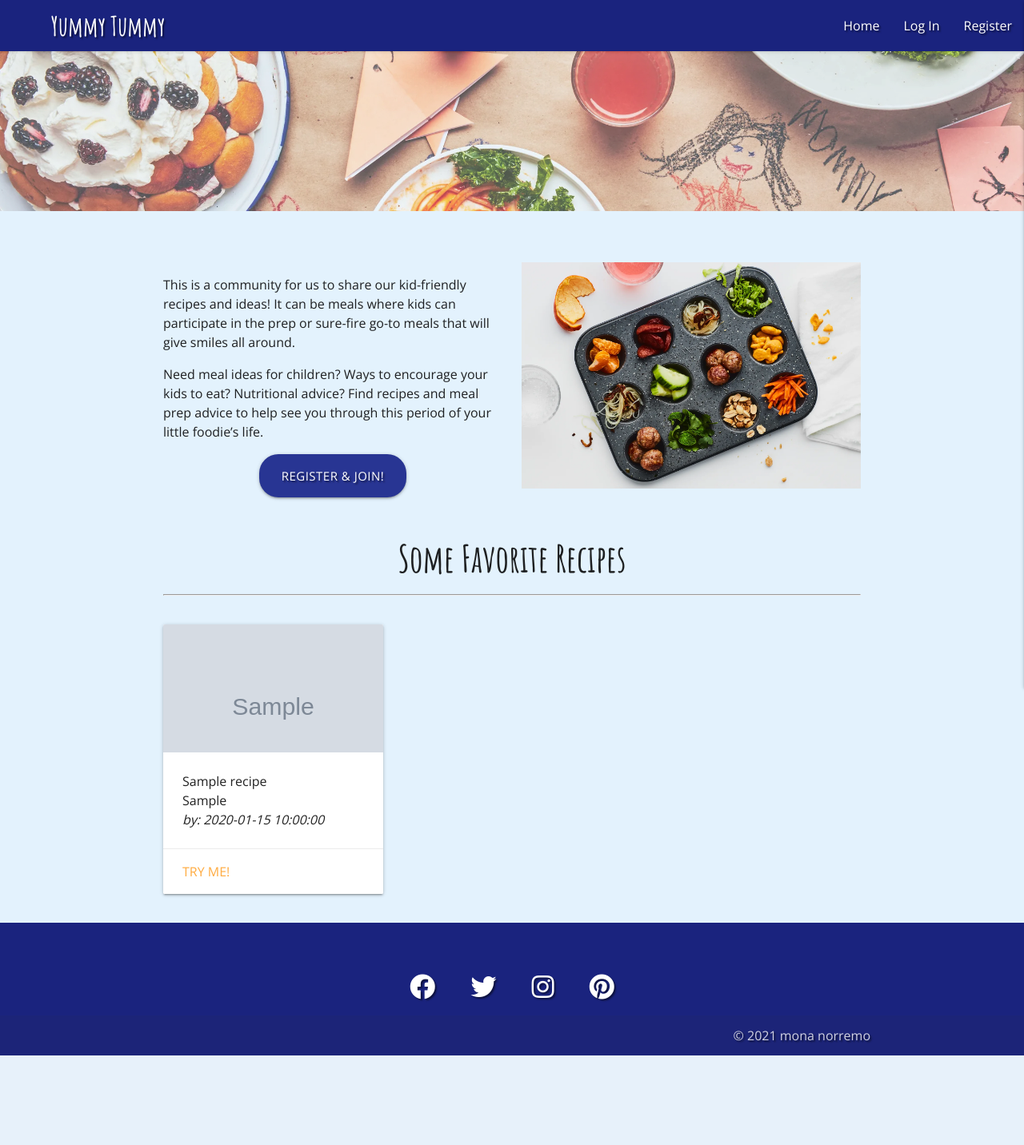
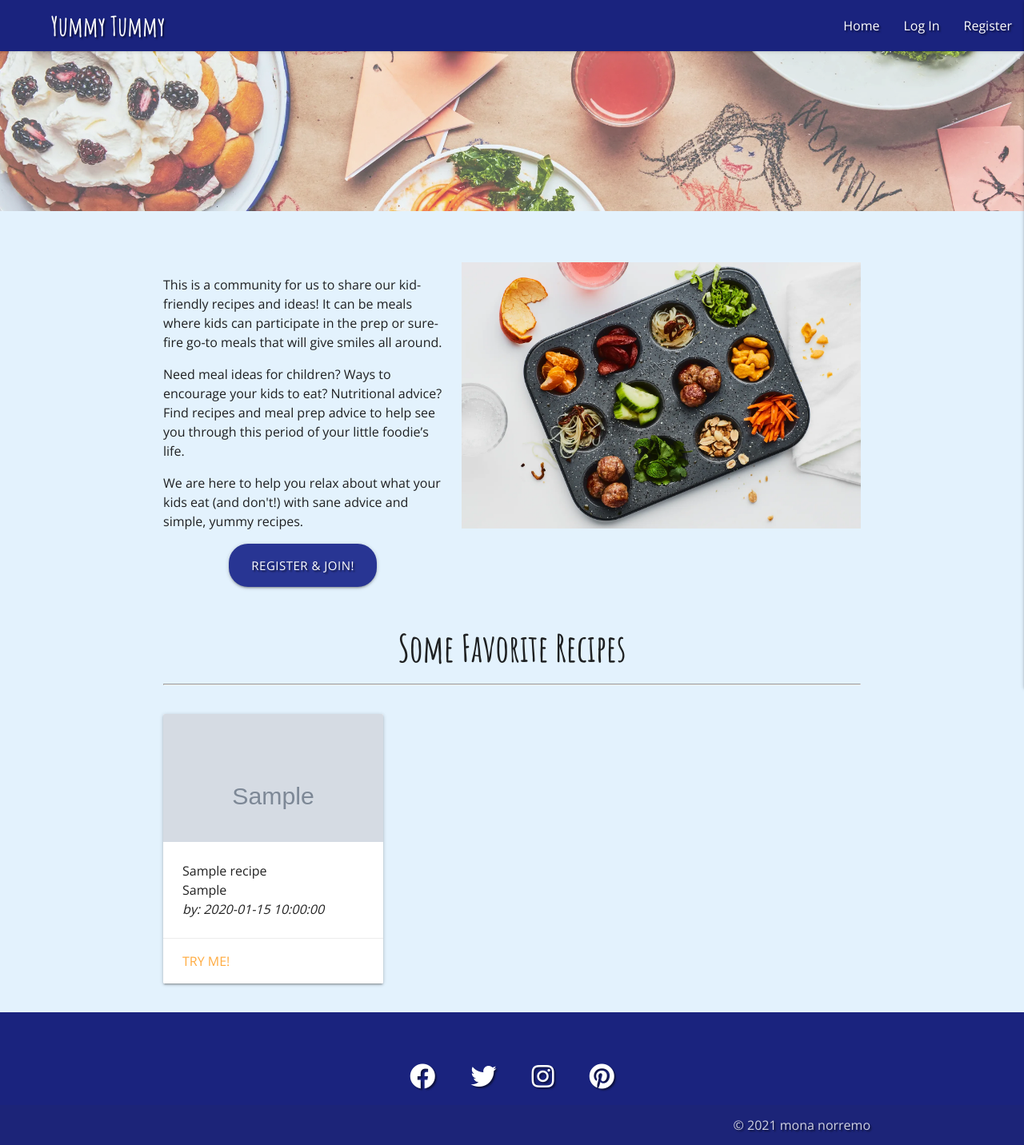
Before and after one commit to monanorremo/yummy-tummy, a Flask app: page / in a window 1280 px wide. Shown: the whole page at 80% size. Before the commit the page ends 1320 px from the top, so only its background shows below. Run offline with Flask 2, Linux system fonts and the light colour scheme; grey boxes marked "Sample" are stand-in pictures; a database or web service that is not in the repository returns one stand-in record (values such as "Sample title"); some libraries are stand-ins or nearby versions.

Commit message:
Changes made after issues shown in HTML validator

```diff
--- a/static/css/style.css
+++ b/static/css/style.css
@@ -67,7 +67,7 @@ html {
     font-family: 'Open Sans', sans-serif;
 }*/
 
-#thumbs {
+.thumbs {
     height: 20vh;
     overflow: hidden;
     width: 100%;
--- a/templates/base.html
+++ b/templates/base.html
@@ -73,7 +73,7 @@
 
     <!-- Hero Image, got inspiration and guidance from this Youtube tutorial: https://www.youtube.com/watch?v=2XjTnfRsNGs&t=340s -->
     <section class="banner">
-        <img src="/static/banner.jpg" alt="banner" class="banner-img">
+        <a href="{{ url_for('index') }}"><img src="/static/banner.jpg" alt="banner" class="banner-img"></a>
     </section>
     <br><br><br><br><br><br><br>
     <section>
--- a/templates/index.html
+++ b/templates/index.html
@@ -5,16 +5,17 @@
 <br>
 <br>
 <div class="row">
-    <div class="col s6 m6 flow-text-small">
+    <div class="col s5 m5 flow-text-small">
         <p>This is a community for us to share our kid-friendly recipes and ideas! It can be meals where kids can
             participate
             in the prep or sure-fire go-to meals that will give smiles all around.</p>
         <p>Need meal ideas for children? Ways to encourage your kids to eat? Nutritional advice? Find recipes and meal
             prep advice to help see you through this period of your little foodie’s life.</p>
+            <p>We are here to help you relax about what your kids eat (and don't!) with sane advice and simple, yummy recipes. </p>
              <div class="center-align"><a href="{{ url_for('register') }}" class="btn-large indigo darken-3 text-shadow">
                     Register & Join!</a></div>
     </div>
-    <div class=" col s6 m6">
+    <div class=" col s7 m7">
         <img class="responsive-img" src="/static/index_img.jpg" alt="muffinpan">
     </div>
 </div>
@@ -33,7 +34,7 @@
 
     <div class="col m4">
         <div class="card">
-            <div class="card-image" id="thumbs">
+            <div class="card-image thumbs">
                 <img src="{{ recipe.food_img }}">
             </div>
             <div class="card-content">
```
Also changed, not shown: templates/recipes.html (+8 -8 lines).
